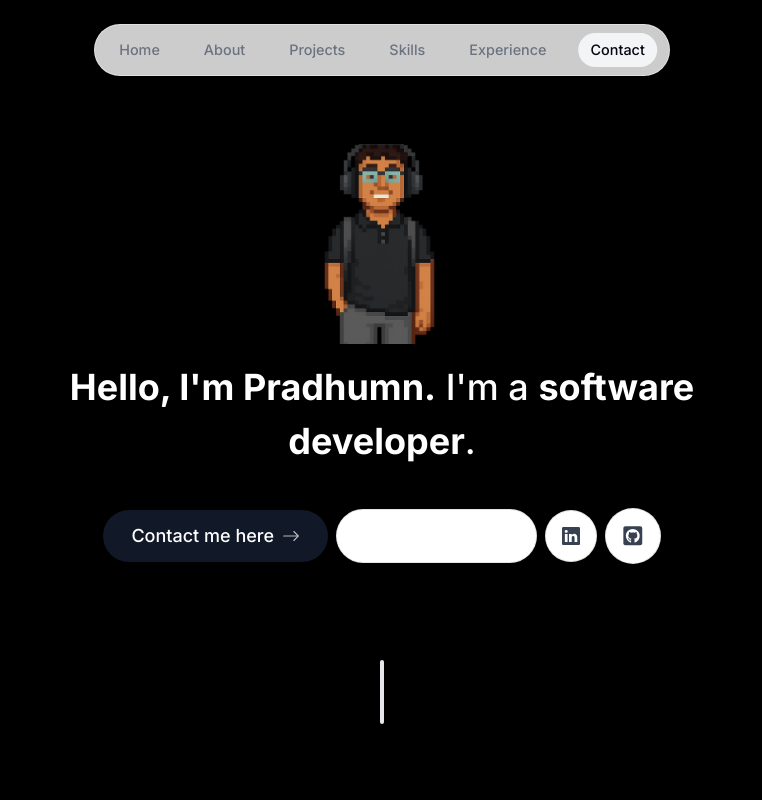
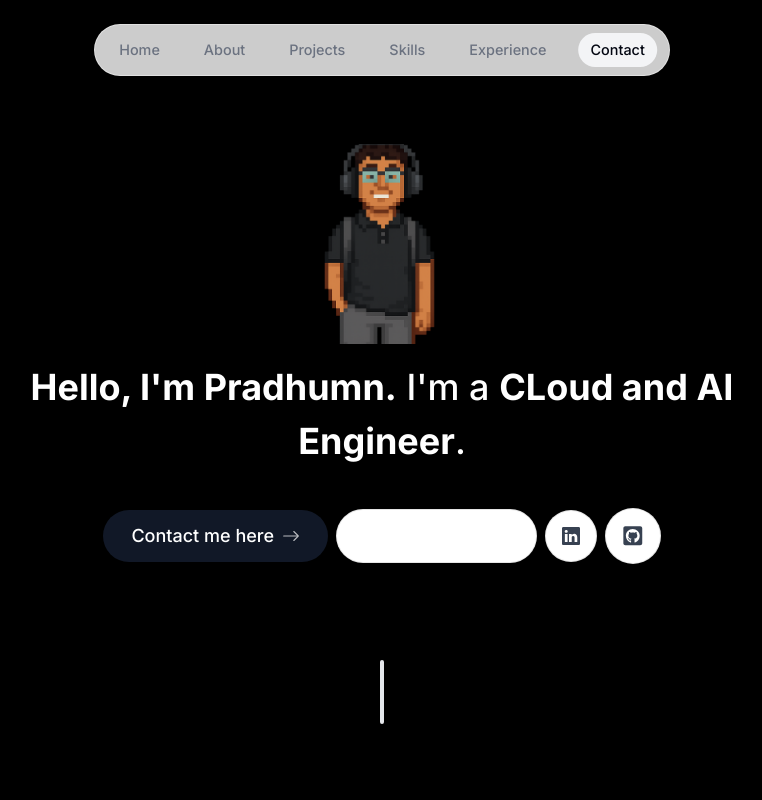
Before and after one commit to pradyumpande/PortFolio, a Next.js app: page / in a window 1280 px wide. Shown: the top 800 px of the page, without its empty margins (258-1020 px from the left). Built offline with nearby package versions, Linux system fonts and the light colour scheme; no server answers.

Commit message:
updated resume

```diff
--- a/components/intro.tsx
+++ b/components/intro.tsx
@@ -50,7 +50,7 @@ export default function Intro() {
         animate={{ opacity: 1, y: 0 }}
       >
         <span className="font-bold">Hello, I'm Pradhumn.</span> I'm a{" "}
-        <span className="font-bold">software developer</span>.
+        <span className="font-bold">CLoud and AI Engineer</span>.
       </motion.h1>
 
       <motion.div
```
Also changed, not shown: 1 other file (tests, documents, lock files or other folders).
